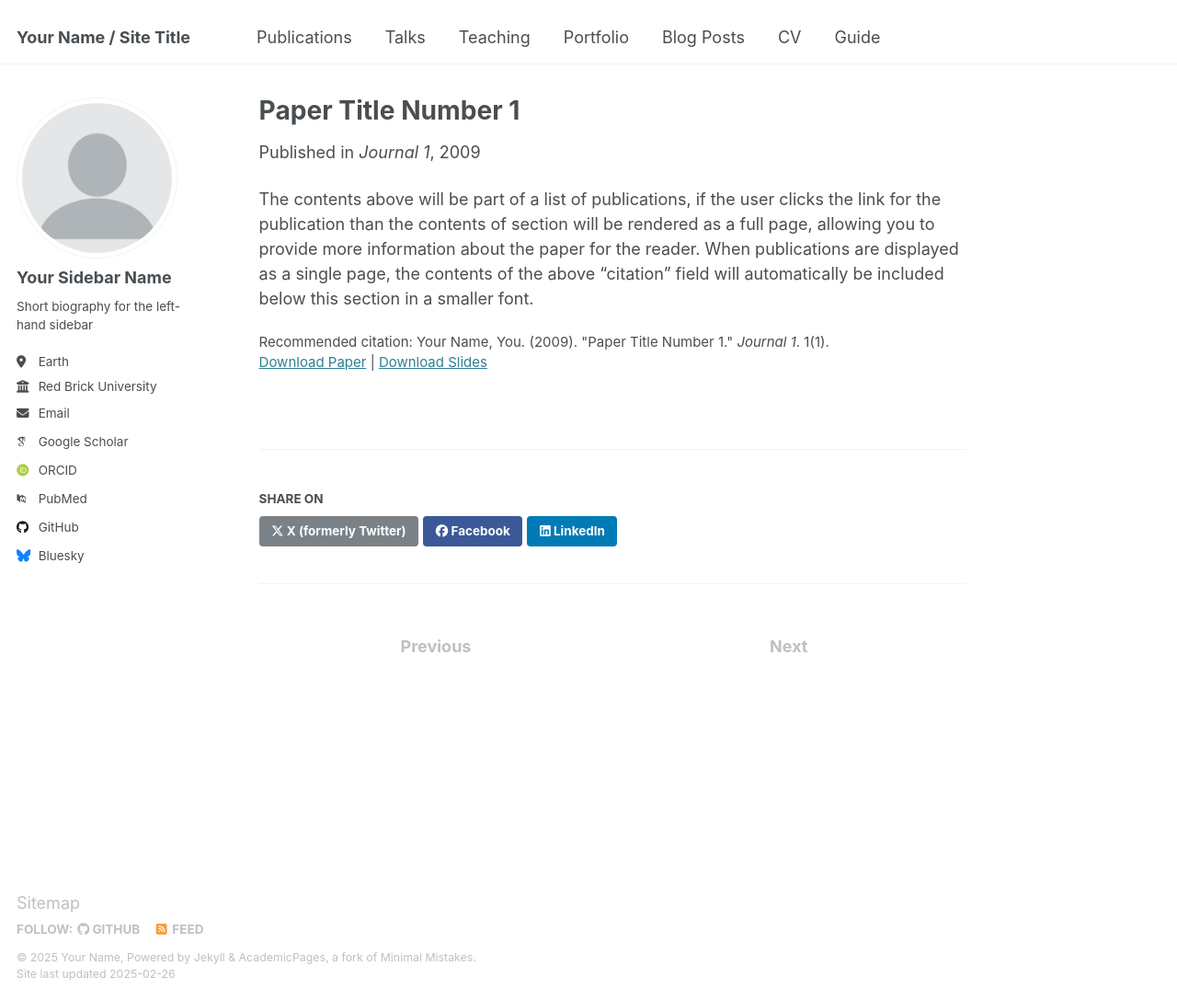
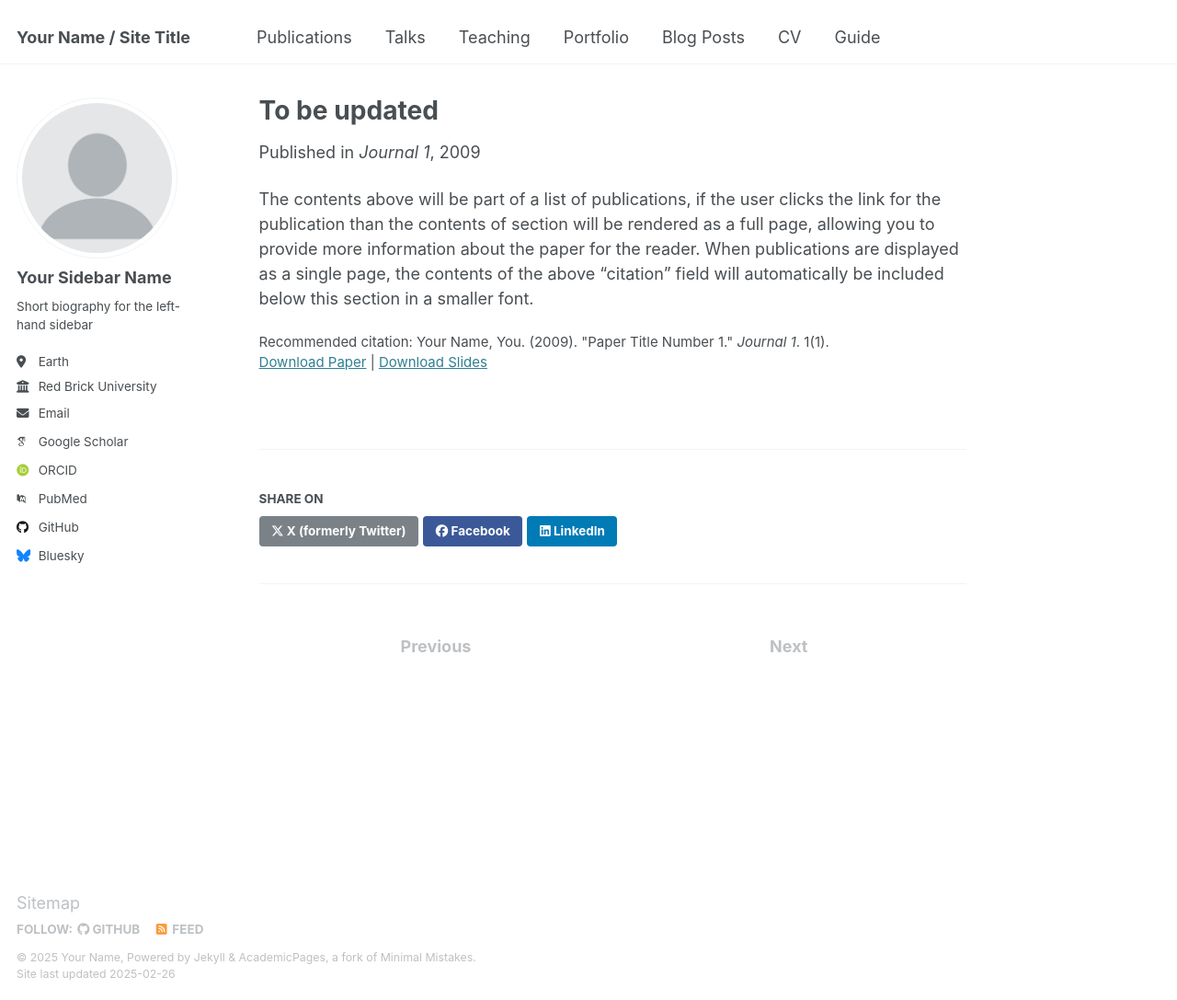
Before and after one commit to aaron-z-chiu/aaron-z-chiu.github.io, a Jekyll site: the page built from _publications/2009-10-01-paper-title-number-1.md, in a window 1280 px wide and 1087 px high. Shown: the whole window at 92% size. Built offline with Jekyll 4.4.1, drawn with Linux system fonts in a browser that asks for light colours; some web fonts are replaced.

Commit message:
Update 2009-10-01-paper-title-number-1.md

```diff
--- a/_publications/2009-10-01-paper-title-number-1.md
+++ b/_publications/2009-10-01-paper-title-number-1.md
@@ -1,5 +1,5 @@
 ---
-title: "Paper Title Number 1"
+title: "To be updated"
 collection: publications
 category: manuscripts
 permalink: /publication/2009-10-01-paper-title-number-1
```
